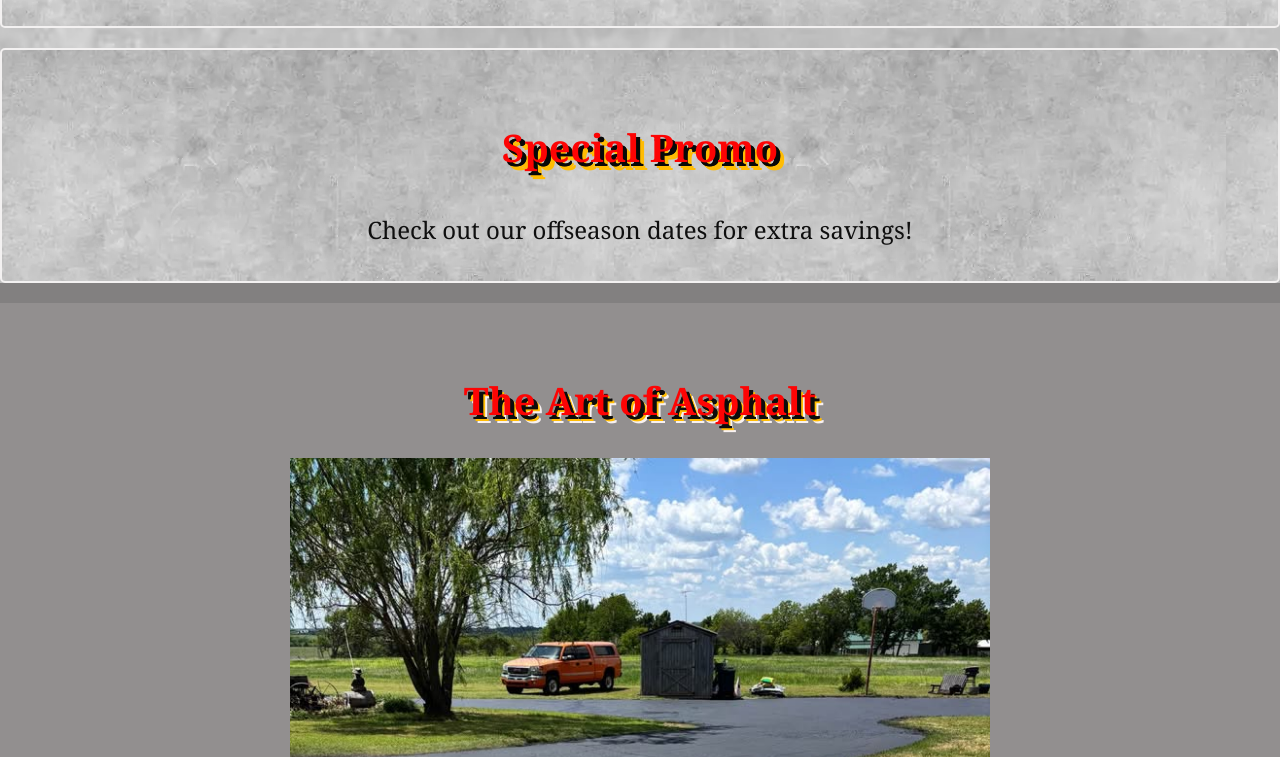
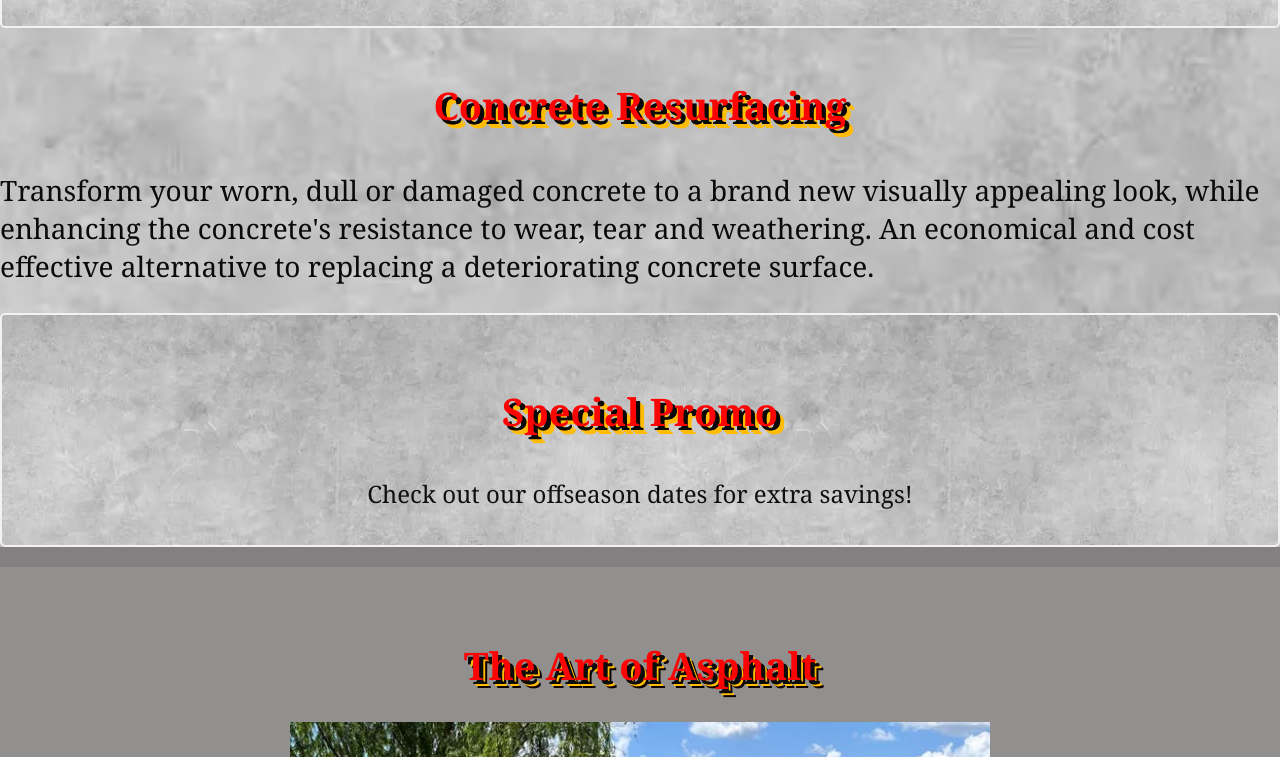
Before and after one commit to Ureff3cts/concrete_final_build, a plain HTML site: page index.html in a window 1280 px wide. Shown: the part 1123-1880 px from the top of the page. Drawn offline with Linux system fonts and the light colour scheme.

Commit message:
Add files via upload

```diff
--- a/index.html
+++ b/index.html
@@ -130,6 +130,15 @@ nav ul li a {
     max-width: 800px;
     margin: 0 auto 15px;
     color: #0f0f0f;
+}
+
+.service h4,
+.concrete-resurfacing h4 {
+   text-align: center;
+    margin-bottom: 40px;
+    color: #fd0404;
+    text-shadow: #080808 4px 4px 0, #0e0d0d 4px 4px 0, #ffbc03 6px 6px 0, #ffbc03 8px 8px 0;
+    font-size: 38px;
 }
 .text-large h2 {
   display: flex;
@@ -471,7 +480,7 @@ button:hover {
   font-size: 38px;
   text-align: center;
   color: #fd0404;
-  text-shadow: #0c0c0c 4px 4px 0, #0e0d0d 4px 4px 0, #ffbc03 6px 6px 0, #f8f1f1 8px 8px 0;
+  text-shadow: #0c0c0c 4px 4px 0, #0e0d0d 4px 4px 0, #ffbc03 6px 6px 0, #0c0101 8px 8px 0;
 }
 
 .text-large h2 {
@@ -531,6 +540,13 @@ button:hover {
       <h3>Concrete Repair</h3>
       <p>
         Our concrete services extend beyond basic patching. We address structural integrity and aesthetic appeal for sidewalks, foundations, and more. Trust us to revitalize your concrete surfaces with precision and detailed care.
+      </p>
+    </div>
+    <div class="concrete-resurfacing">
+      <h4>Concrete Resurfacing</h4>
+      <p>Transform your worn, dull or damaged concrete to a brand new visually appealing look,
+        while enhancing the concrete's resistance to wear, tear and weathering. An economical and cost effective alternative to replacing
+        a deteriorating concrete surface.
       </p>
     </div>
     <div class="service promo">
```
